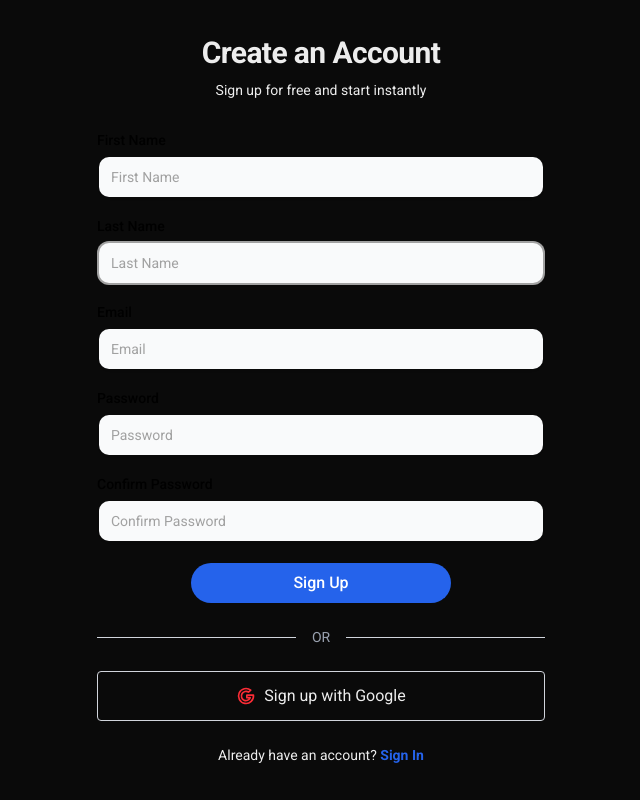
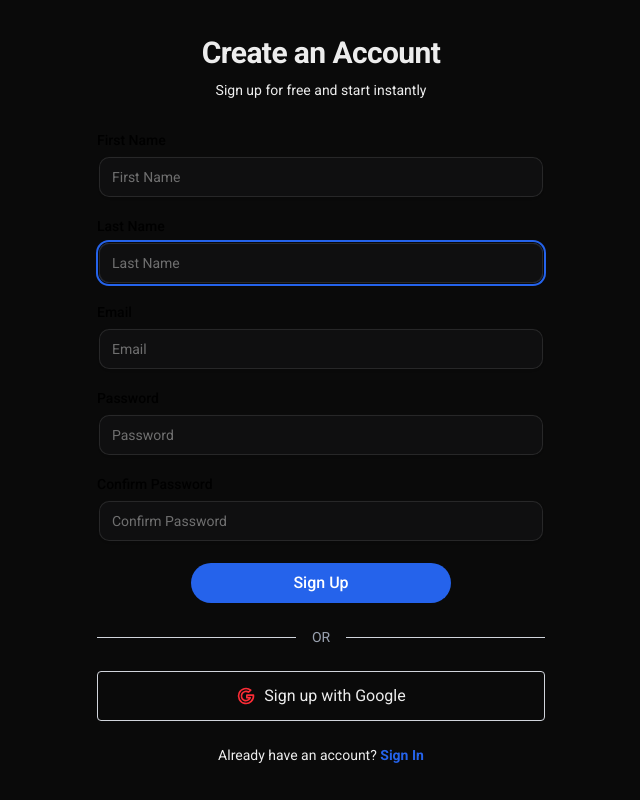
Before and after one commit to glucic/billo-ai-frontend, a Next.js app: page /en/register in a window 1280 px wide. Shown: the whole page, without its empty margins (319-959 px from the left). Built offline with nearby package versions, Linux system fonts and the light colour scheme; no server answers.

Commit message:
adjusted the deisign of input fields

```diff
--- a/app/[locale]/(app)/invoices/create/page.tsx
+++ b/app/[locale]/(app)/invoices/create/page.tsx
@@ -181,7 +181,6 @@ export default function CreateInvoicePage() {
                     </section>
                 </form>
 
-                {/* Sticky Full-Height Aside */}
                 <aside
                     id="pdf-invoice-preview"
                     className="w-full md:w-[45%] flex-shrink-0 sticky top-0 h-full border-l border-neutral-300 dark:border-neutral-700 p-4 overflow-hidden">
--- a/components/ui/InputField.tsx
+++ b/components/ui/InputField.tsx
@@ -1,53 +1,72 @@
 'use client'
 import * as React from 'react'
 import { cn } from '@/lib/utils'
-import { useMotionTemplate, useMotionValue, motion } from 'motion/react'
+import { motion, useMotionTemplate, useMotionValue } from 'motion/react'
 
 export interface InputProps
     extends React.InputHTMLAttributes<HTMLInputElement> {}
 
 const InputField = React.forwardRef<HTMLInputElement, InputProps>(
-    ({ className, type, ...props }, ref) => {
-        const radius = 100
+    ({ className, type = 'text', ...props }, ref) => {
+        const radius = 0
         const [visible, setVisible] = React.useState(false)
 
-        let mouseX = useMotionValue(0)
-        let mouseY = useMotionValue(0)
+        const mouseX = useMotionValue(0)
+        const mouseY = useMotionValue(0)
 
-        function handleMouseMove({ currentTarget, clientX, clientY }: any) {
-            let { left, top } = currentTarget.getBoundingClientRect()
-
+        function handleMouseMove({
+            currentTarget,
+            clientX,
+            clientY,
+        }: React.MouseEvent) {
+            const { left, top } = currentTarget.getBoundingClientRect()
             mouseX.set(clientX - left)
             mouseY.set(clientY - top)
         }
+
         return (
             <motion.div
                 style={{
                     background: useMotionTemplate`
-        radial-gradient(
-          ${visible ? radius + 'px' : '0px'} circle at ${mouseX}px ${mouseY}px,
-          #3b82f6,
-          transparent 80%
-        )
-      `,
+            radial-gradient(
+              ${visible ? radius + 'px' : '0px'} circle at ${mouseX}px ${mouseY}px,
+              var(--color-accent-light),
+              transparent 90%
+            )
+          `,
                 }}
                 onMouseMove={handleMouseMove}
                 onMouseEnter={() => setVisible(true)}
                 onMouseLeave={() => setVisible(false)}
-                className="group/input rounded-lg p-[2px] transition duration-300">
+                className="group/input rounded-[var(--input-radius)] p-[2px] transition-all duration-300">
                 <input
+                    ref={ref}
                     type={type}
                     className={cn(
-                        `shadow-input dark:placeholder-text-neutral-600 flex h-10 w-full rounded-md border-none bg-gray-50 px-3 py-2 text-sm text-black transition duration-400 group-hover/input:shadow-none file:border-0 file:bg-transparent file:text-sm file:font-medium placeholder:text-neutral-400 focus-visible:ring-[2px] focus-visible:ring-neutral-400 focus-visible:outline-none disabled:cursor-not-allowed disabled:opacity-50 dark:bg-zinc-800 dark:text-white dark:shadow-[0px_0px_1px_1px_#404040] dark:focus-visible:ring-neutral-600`,
+                        `flex h-[var(--input-height)] w-full
+                        rounded-[var(--input-radius)]
+                        border border-[var(--input-border)]
+                        bg-[var(--input-bg)]/70
+                        backdrop-blur-[var(--input-blur)]
+                        px-[var(--input-padding-x)] py-[var(--input-padding-y)]
+                        text-sm text-[var(--input-text)]
+                        placeholder:text-[var(--input-placeholder)]
+                        shadow-[var(--input-shadow)]
+                        transition-all duration-300
+                        hover:bg-[var(--accent-glow)]
+                        focus-visible:ring-2 focus-visible:ring-[var(--color-accent)]
+                        focus-visible:ring-offset-1 focus-visible:ring-offset-[var(--color-background)]
+                        focus-visible:outline-none
+                        disabled:cursor-not-allowed disabled:opacity-50`,
                         className,
                     )}
-                    ref={ref}
                     {...props}
                 />
             </motion.div>
         )
     },
 )
-InputField.displayName = 'Input'
+
+InputField.displayName = 'InputField'
 
 export { InputField }
--- a/components/ui/SelectField.tsx
+++ b/components/ui/SelectField.tsx
@@ -15,7 +15,7 @@ interface SelectFieldProps {
 export const SelectField = React.forwardRef<HTMLDivElement, SelectFieldProps>(
     ({ options, value, onChange, placeholder, className }, ref) => {
         const [open, setOpen] = React.useState(false)
-        const radius = 100
+        const radius = 0
         const [visible, setVisible] = React.useState(false)
         const mouseX = useMotionValue(0)
         const mouseY = useMotionValue(0)
@@ -36,21 +36,41 @@ export const SelectField = React.forwardRef<HTMLDivElement, SelectFieldProps>(
                 onMouseLeave={() => setVisible(false)}
                 style={{
                     background: useMotionTemplate`
-            radial-gradient(
-              ${visible ? radius + 'px' : '0px'} circle at ${mouseX}px ${mouseY}px,
-              #3b82f6,
-              transparent 80%
-            )
-          `,
+                        radial-gradient(
+                            ${visible ? radius + 'px' : '0px'} circle at ${mouseX}px ${mouseY}px,
+                            var(--color-accent),
+                            transparent 90%
+                        )
+                    `,
                 }}
                 className={cn(
                     'relative rounded-lg p-[2px] cursor-pointer transition duration-300',
                     className,
                 )}>
                 <div
-                    className="flex items-center justify-between h-10 px-3 bg-gray-50 dark:bg-zinc-800 rounded-md shadow-input"
+                    className={cn(
+                        `flex items-center justify-between h-[var(--input-height)] w-full
+                        border border-[var(--input-border)]
+                        px-[var(--input-padding-x)] py-[var(--input-padding-y)]
+                        bg-[var(--input-bg)]/70
+                        backdrop-blur-[var(--input-blur)]
+                        hover:bg-[var(--accent-glow)]
+                        rounded-[var(--input-radius)]
+                        shadow-[var(--input-shadow)]
+                        text-sm text-[var(--input-text)]
+                        placeholder:text-[var(--input-placeholder)]
+                        transition-all duration-300
+                        focus-visible:ring-2 focus-visible:ring-[var(--color-accent)]
+                        focus-visible:ring-offset-1 focus-visible:ring-offset-[var(--color-background)]
+                        focus-visible:outline-none
+                        disabled:cursor-not-allowed disabled:opacity-50`,
+                        className,
+                    )}
                     onClick={() => setOpen(o => !o)}>
-                    <span className={cn(!selected && 'text-neutral-400')}>
+                    <span
+                        className={cn(
+                            !selected && 'text-[var(--input-placeholder)]',
+                        )}>
                         {selected?.label || placeholder || 'Select...'}
                     </span>
                     <ChevronDownIcon className="w-4 h-4 text-neutral-500" />
@@ -61,11 +81,12 @@ export const SelectField = React.forwardRef<HTMLDivElement, SelectFieldProps>(
                         initial={{ opacity: 0, y: -10 }}
                         animate={{ opacity: 1, y: 0 }}
                         exit={{ opacity: 0, y: -10 }}
-                        className="absolute z-10 mt-1 w-full bg-gray-50 dark:bg-zinc-800 rounded-md shadow-lg max-h-60 overflow-auto">
+                        className={`absolute z-10 mt-1 w-full bg-[var(--input-bg)] backdrop-blur-[var(--input-blur)]
+                            rounded-[var(--input-radius)] shadow-[var(--input-shadow)] max-h-60 overflow-auto`}>
                         {options.map(opt => (
                             <li
                                 key={opt.value}
-                                className="px-3 py-2 hover:bg-[var(--accent-glow)] dark:hover:bg-[var(--accent-glow)]"
+                                className="px-[var(--input-padding-x)] py-[var(--input-padding-y)] hover:bg-[var(--accent-glow)] cursor-pointer"
                                 onClick={() => {
                                     onChange(opt.value)
                                     setOpen(false)
--- a/styles/globals.css
+++ b/styles/globals.css
@@ -32,11 +32,23 @@
     --z-dropdown: 1000;
     --z-modal: 1100;
     --z-toast: 1200;
+
+    --input-height: 40px;
+    --input-radius: var(--radius-md);
+    --input-border: rgba(255, 255, 255, 0.1);
+    --input-bg: rgba(24, 24, 27, 0.6);
+    --input-blur: 12px;
+    --input-padding-x: 12px;
+    --input-padding-y: 8px;
+    --input-text: var(--foreground);
+    --input-placeholder: rgba(255, 255, 255, 0.4);
+    --input-shadow: var(--shadow-input);
 }
 
 [data-theme='light'] {
     --background: #f9fafb;
     --foreground: #1f2937;
+    --secondary-background: #ffffff;
 
     --accent: #3b82f6;
     --accent-light: #60a5fa;
@@ -48,6 +60,11 @@
     --color-foreground: var(--foreground);
     --color-accent: var(--accent);
     --color-accent-light: var(--accent-light);
+
+    --input-border: rgba(0, 0, 0, 0.1);
+    --input-bg: rgba(249, 250, 251, 0.8);
+    --input-text: #1f2937;
+    --input-placeholder: rgba(31, 41, 55, 0.4);
 }
 
 html {
@@ -71,9 +88,6 @@ body {
     background: var(--color-background);
     color: var(--color-foreground);
     font-family: var(--font-sans);
-}
-
-body {
     overflow: hidden;
 }
 
@@ -107,6 +121,7 @@ p {
     line-height: 1.6;
 }
 
+/* Scrollbar */
 ::-webkit-scrollbar {
     width: 8px;
     height: 8px;
@@ -130,20 +145,8 @@ p {
     margin: 1rem;
 }
 
-.glass {
-    backdrop-filter: blur(12px) saturate(180%);
-    background-color: rgba(255, 255, 255, 0.05);
-    border: 1px solid rgba(255, 255, 255, 0.1);
-    border-radius: var(--radius-lg);
-}
-
 .bg-accent-glow {
     background: var(--accent-glow);
     filter: blur(80px);
     border-radius: 9999px;
 }
-
-[data-theme='dark'] {
-    --border-color: rgba(255, 255, 255, 0.08);
-    --shadow-soft: 0 4px 20px rgba(0, 0, 0, 0.25);
-}
```
